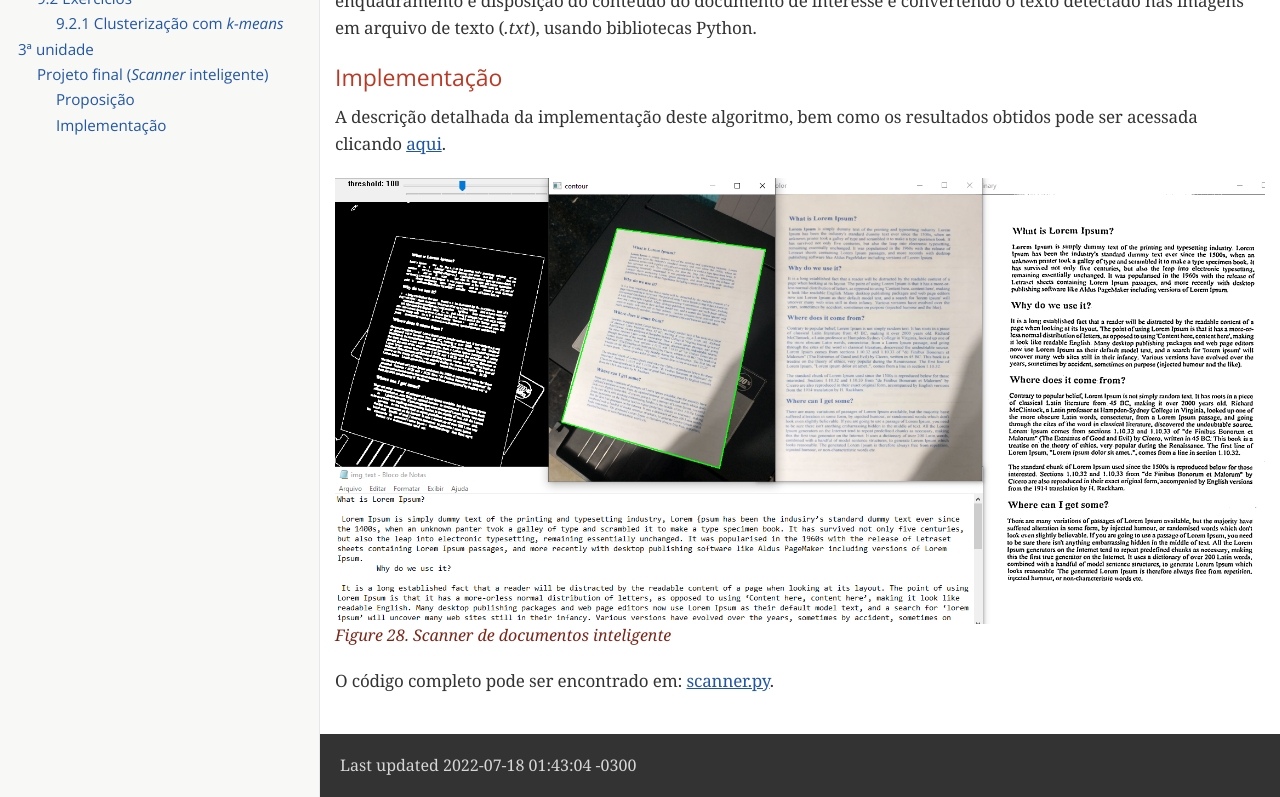
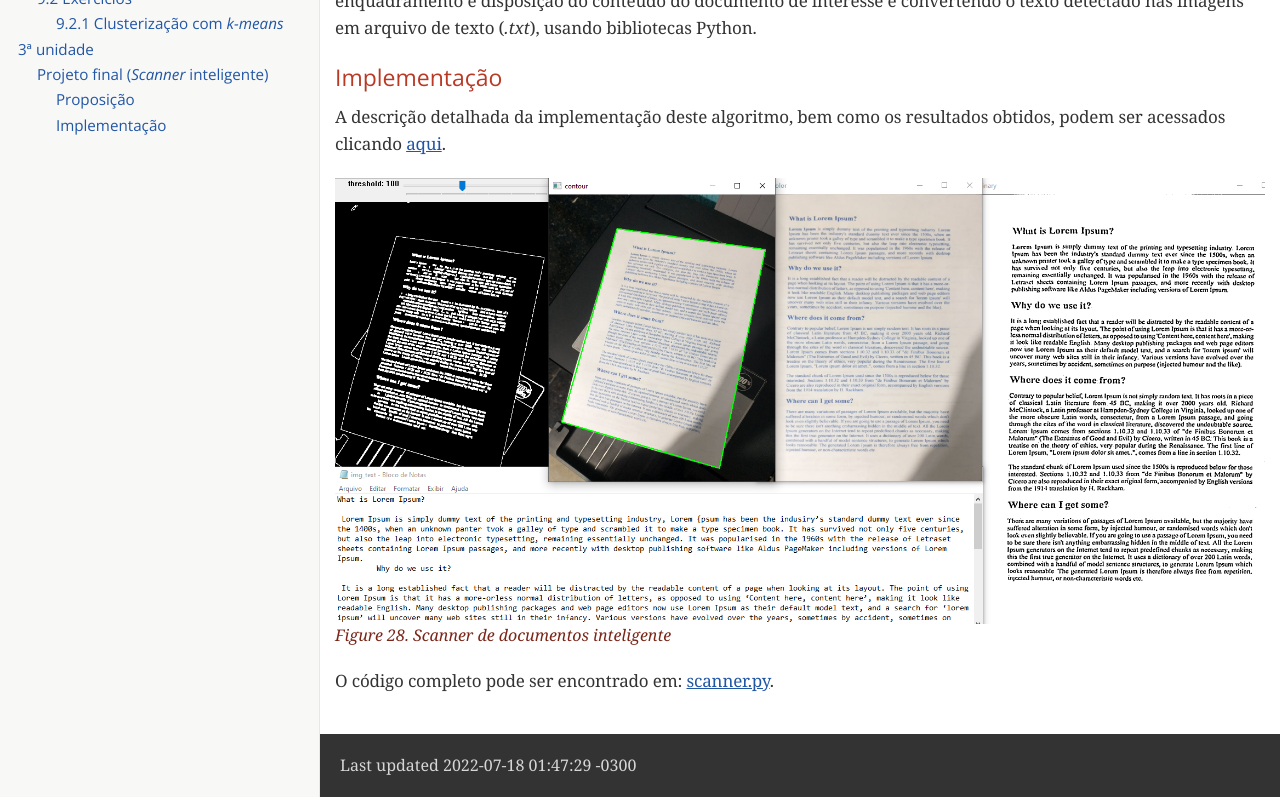
Before and after one commit to brunaeloisa/brunaeloisa.github.io, a Jekyll site: the page pdi.html, which Jekyll copies as it is, in a window 1280 px wide and 1400 px high, scrolled down 31295 px. Shown: the part 603-1400 px from the top of the window. Built offline with Jekyll 4.4.1, drawn with Linux system fonts in a browser that asks for light colours; nearby versions of some CDN libraries; some web fonts are replaced; formulas are drawn with MathJax 3.

Commit message:
Add files via upload

```diff
--- a/pdi.html
+++ b/pdi.html
@@ -1643,7 +1643,7 @@ for n in range(1, 11):
 <div class="sect3 data-line-818">
 <h4 id="_implementação">Implementação</h4>
 <div class="paragraph data-line-820">
-<p>A descrição detalhada da implementação deste algoritmo, bem como os resultados obtidos pode ser acessada clicando <a href="https://brunaeloisa.github.io/scanner" data-href="https://brunaeloisa.github.io/scanner">aqui</a>.</p>
+<p>A descrição detalhada da implementação deste algoritmo, bem como os resultados obtidos, podem ser acessados clicando <a href="https://brunaeloisa.github.io/scanner" data-href="https://brunaeloisa.github.io/scanner">aqui</a>.</p>
 </div>
 <div class="imageblock data-line-823">
 <div class="content">
@@ -1661,7 +1661,7 @@ for n in range(1, 11):
 </div>
 <div id="footer">
 <div id="footer-text">
-Last updated 2022-07-18 01:43:04 -0300
+Last updated 2022-07-18 01:47:29 -0300
 </div>
 </div>
 <script src="https://cdnjs.cloudflare.com/ajax/libs/highlight.js/9.18.3/highlight.min.js"></script>
```
